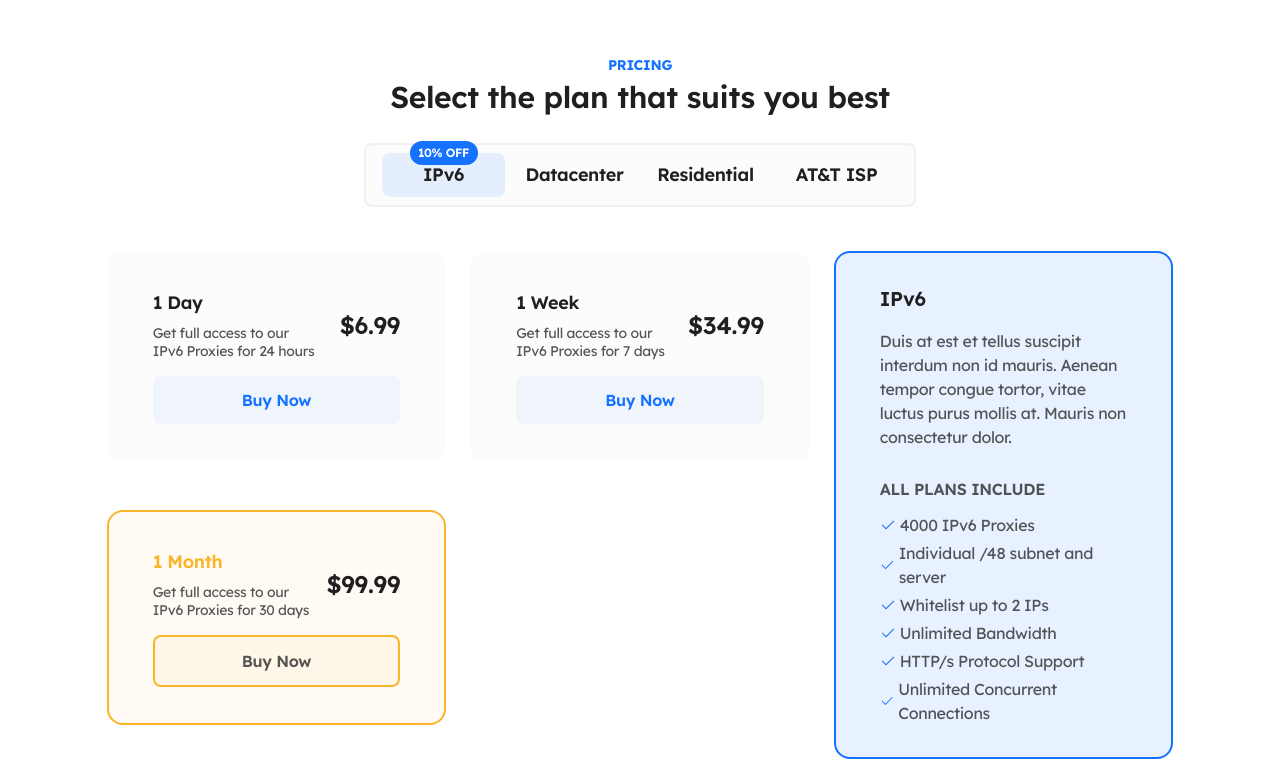
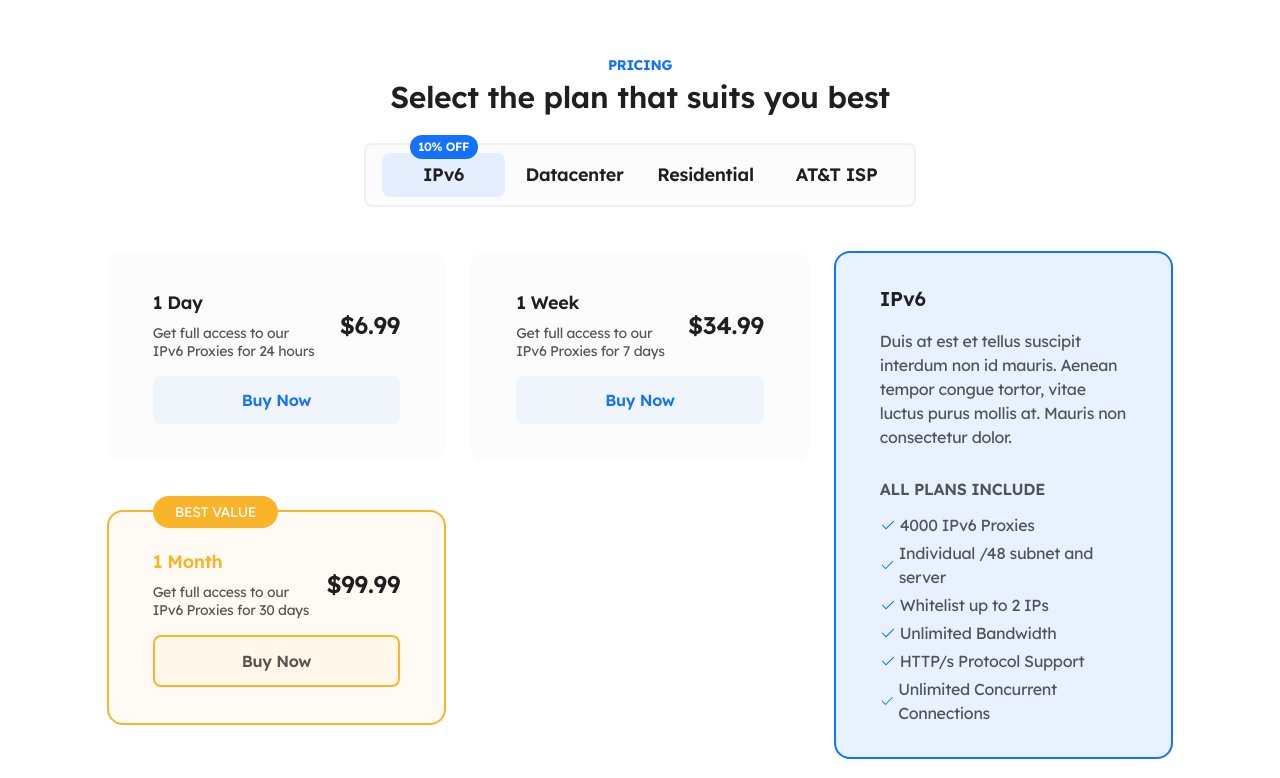
Before and after one commit to voldev94321/lightening, a Next.js app: page / in a window 1280 px wide. Shown: the part 1900-2678 px from the top of the page. Built offline with nearby package versions, Linux system fonts and the light colour scheme.

Commit message:
feat: add yello badge on the plan

```diff
--- a/src/app/landing/LandingPage/FAQsComponent/index.tsx
+++ b/src/app/landing/LandingPage/FAQsComponent/index.tsx
@@ -37,7 +37,7 @@ const FAQsComponent = () => {
     setSelectedQA(index);
   };
   return (
-    <div className="md:mt-56 mt-20 md:py-10 md:px-16 py-5 px-6 border-accent-ten border-2 rounded-3xl flex flex-col max-w-[892px] mx-auto bg-light-one lg:-mb-[98px] z-10 relative">
+    <div className="md:mt-56 mt-20 md:py-10 md:px-16 lg:py-5 lg:px-6 py-0 px-0 lg:border-accent-ten lg:border-2 rounded-3xl flex flex-col max-w-[892px] mx-auto lg:bg-light-one lg:-mb-[98px] z-10 relative">
       <div className="text-accent font-semibold text-lg">FAQs</div>
       <div className="md:text-3xl text-2xl font-semibold mt-2 mb-8">
         All your Questions, Answered
--- a/src/app/landing/LandingPage/PricingComponent/Plan/index.tsx
+++ b/src/app/landing/LandingPage/PricingComponent/Plan/index.tsx
@@ -9,15 +9,35 @@ interface PlanProps {
 
 const Plan = ({ title, additionalDescription, price, isBest }: PlanProps) => {
   return (
-    <div className={`px-11 py-9 rounded-2xl ${isBest ? "border-2 border-warning bg-warning-background hover:bg-warning-quater transition" : "bg-light-one hover:border-accent border-2 border-transparent transition hover:bg-accent-ten"}`}>
+    <div
+      className={`relative px-11 py-9 rounded-2xl ${
+        isBest
+          ? "border-2 border-warning bg-warning-background hover:bg-warning-quater transition"
+          : "bg-light-one hover:border-accent border-2 border-transparent transition hover:bg-accent-ten"
+      }`}
+    >
       <div className="flex justify-between items-center">
         <div>
-          <div className={`text-lg font-semibold ${isBest && "text-warning"}`}>{title}</div>
-          <div className="mt-2 text-sm opacity-75 leading-[17.5px]">Get full access to our <br/>IPv6 Proxies for {additionalDescription}</div>
+          <div className={`text-lg font-semibold ${isBest && "text-warning"}`}>
+            {title}
+          </div>
+          <div className="mt-2 text-sm opacity-75 leading-[17.5px]">
+            Get full access to our <br />
+            IPv6 Proxies for {additionalDescription}
+          </div>
         </div>
         <div className="text-2xl font-semibold">${price}</div>
       </div>
-      <div className={`${isBest ? "bg-warning-background border-2 border-warning hover:bg-warning-quater text-light-75" : "bg-accent-five text-accent hover:bg-accent-quater"} rounded-lg text-center p-3 mt-4 cursor-pointer font-semibold transition`}>Buy Now</div>
+      <div
+        className={`${
+          isBest
+            ? "bg-warning-background border-2 border-warning hover:bg-warning-quater text-light-75"
+            : "bg-accent-five text-accent hover:bg-accent-quater"
+        } rounded-lg text-center p-3 mt-4 cursor-pointer font-semibold transition`}
+      >
+        Buy Now
+      </div>
+      {isBest && <div className="absolute text-sm text-white bg-warning rounded-full px-[22px] py-[6px] top-0 left-[44px] -translate-y-1/2 uppercase">Best Value</div>}
     </div>
   );
 };
--- a/src/app/landing/LandingPage/PricingComponent/index.tsx
+++ b/src/app/landing/LandingPage/PricingComponent/index.tsx
@@ -60,7 +60,7 @@ const PricingComponent = () => {
           >
             {value}
             {index == 0 && (
-              <div className="absolute top-0 left-1/2 -translate-x-1/2 -translate-y-1/2 text-white bg-accent rounded-full text-xs py-1 w-[68px]">
+              <div className="absolute -top-[6px] left-1/2 -translate-x-1/2 -translate-y-1/2 text-white bg-accent rounded-full md:text-xs text-2xs py-1 md:w-[68px] w-fit text-nowrap px-1">
                 10% OFF
               </div>
             )}
```
